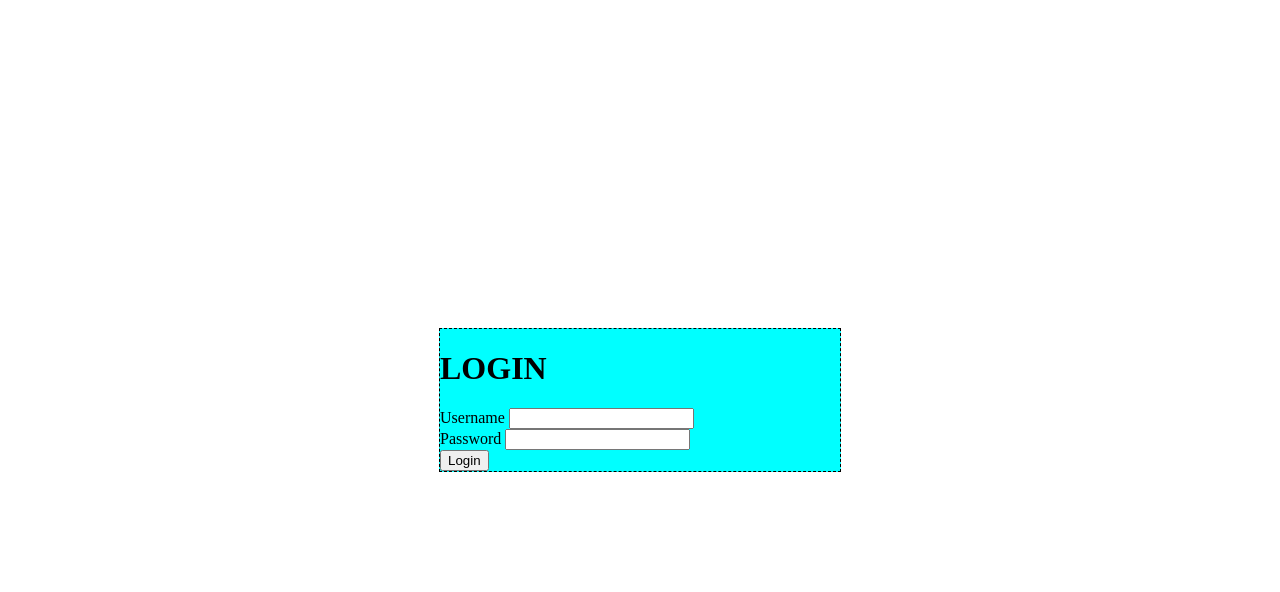
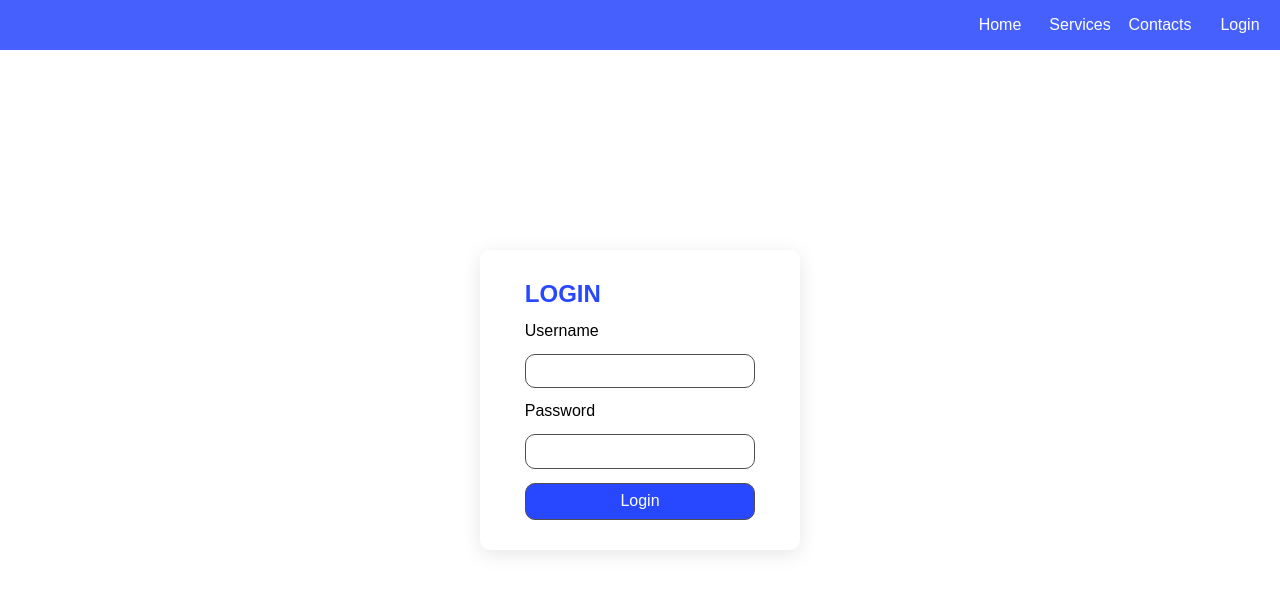
Before and after one commit to rayveerrr/training-repo, a plain HTML site: page form.html in a window 1280 px wide. Drawn offline with Linux system fonts and the light colour scheme.

Commit message:
add a navbar and login form

```diff
--- a/form.html
+++ b/form.html
@@ -7,20 +7,39 @@
     <link rel="stylesheet" href="styles.css">
 </head>
 <body>
+    <div class="header">
+        <div class="nav-bar">
+            <ul>
+                <li> <a href="#home">Home</a></li>
+                <li><a href="#services">Services</a></li>
+                <li class="contacts-dropdown">
+                    <a href="#contacts">Contacts</a>
+                    <ul class="contacts-menu">
+                        <li><a href="">facebook</a></li>
+                        <li><a href="">instagram</a></li>
+                        <li><a href="">tiktok</a></li>
+                    </ul>
+                </li>
+                <li><a href="#login">Login</a></li>
+            </ul>
+        </div>
+    </div>
     <div class="main">
         <form class="login-form">
-            <h1> LOGIN </h1>
+            <div class="form-container">
+                <h2> LOGIN </h2>
+                <label for="username">Username</label> <!-- the syntax "for=""" of a label can be used to immediately go the textbox without clicking the textbox itself by using the ID of the Textbox -->
                 <div>
-                <label for="username">Username</label>
                     <input type="text" name="username" id="username">
                 </div>
+                <label for="password">Password</label>
                 <div>
-                <label for="password">Password</label>
                     <input type="password" name="password" id="password">
                 </div>
                 <div>
                     <button type="submit">Login</button>
                 </div>
+            </div>
         </form>
     </div>
 </body>
--- a/styles.css
+++ b/styles.css
@@ -3,19 +3,171 @@ html, body {
     padding: 0;
     height: 100%;
     width: 100%;
+    box-sizing: border-box;
 }
 
+.header{
+    position: fixed;
+    top: 0;
+    left: 0;
+    height: 50px;
+    background-color:#4560fc;
+    width: 100%;
+}
+
+.header .nav-bar{
+    display: flex;
+    justify-content: flex-end;
+    height: 100%;
+}
+
+.header .nav-bar ul{
+    display: flex;
+    align-content: center;
+    justify-content: space-between; /* spacebetween only works if there is a assigned width */
+    list-style-type: none;
+    margin: 0;
+    padding: 0;
+    width: 25%;
+}
+
+.header .nav-bar ul li{
+    display: flex;
+    height: 100%;
+    flex-basis: 25%;
+}
+
+.header .nav-bar ul li a{
+    width: 100%;
+    height: 100%;
+    margin: auto;
+    text-align: center;
+    align-content: center;
+    font-family: sans-serif;
+    text-decoration: none;
+    color: #fff;
+}
+
+.header .nav-bar ul li a:hover{
+    text-decoration: underline;
+    background-color:#2848ff;
+}
+
+/* this is how to make a dropdown */
+.header .nav-bar ul .contacts-dropdown{
+    position: relative;
+}
+
+.header .nav-bar ul .contacts-dropdown .contacts-menu{
+    display: none; /* hides the ul list first */
+    position: absolute; /* always use with relative as parent */
+    top: 100%; /* this position the dropdown just right at the bottom of parent because it says 100% means 100% of height of the parent relative */
+    left: 0; /* always use left 0 or right 0 to give a specific position or placing */
+    background-color:#2848ff;
+    padding: 0;
+    min-width: 100%; /* sets the width of the dropdown relative to the parents width */
+    z-index: 1; /* always set the z-index to 1 to make sure that the dropdown is in front of the content */
+    margin: 0;
+}
+
+.header .nav-bar ul .contacts-dropdown:hover .contacts-menu{
+    display: block; /* block means it will this play the list new line each not inline */
+}
+
+.header .nav-bar ul .contacts-dropdown .contacts-menu li{
+    padding: 0;
+    margin: 0;
+}
+
+.header .nav-bar ul .contacts-dropdown .contacts-menu a{
+    color: #fff;
+    text-decoration: none;
+    padding: 0.5em;
+    width: 100%;
+    height: 100%;
+}
+
+.header .nav-bar ul .contacts-dropdown .contacts-menu a:hover{
+    color: #fff;
+    text-decoration: underline;
+    background-color: #4560fc;
+}
+
+/* this line is the one that put login-form into the center */
 .main{
     display:flex;
     flex-direction: column;
+    align-items: center;
+    justify-content: center;
     height: 100vh;
 }
+/* this line put the form-container into the center of login-form container*/
+.main .login-form{
+    display:flex;
+    flex-direction: column;
+    align-items: center;
+    justify-content: center;
+    background-color: #ffffff;
+    border-radius: 10px;
+    width: 25%;
+    height: 300px;
+    box-shadow: 0 4px 20px rgba(0, 0, 0, 0.1);
+}
 
-.login-form{
-    margin: auto;
-    background-color: aqua;
-    border: 1px;
-    border-color: black;
-    border-style: dashed;
-    width: 50vh;
+.main .login-form .form-container{
+    display: flex;
+    flex-direction: column;
+    justify-content: space-between;
+    height: 80%;
+    width: 90%;
+    margin:auto;
 }
+
+.main .login-form .form-container h2{
+    color: #2848ff;
+}
+
+.main .login-form .form-container label{
+    font-size: 1em;
+}
+
+.main .login-form .form-container label, h2{
+    margin: 0 10%;
+    font-family: sans-serif;
+}
+
+.main .login-form .form-container div{
+    display: flex;
+    flex-direction: column;
+    align-items: center;
+    width: 100%;
+}
+
+.main .login-form [type=text], [type=password]{
+    padding: 3%;
+    font-size: 0.8em;
+    width: 80%;
+    border-radius: 10px;
+    border: 1px, solid, #524d4d;
+    box-sizing: border-box;
+}
+
+.main .login-form [type=submit]{
+    padding: 3%;
+    font-size: 1em;
+    color: #fff;
+    width: 80%;
+    background-color: #2848ff;
+    border-radius: 10px;
+    border: 1px, solid, #524d4d;
+    box-sizing: border-box;
+    cursor: pointer;
+}
+
+.main .login-form [type=submit]:hover{
+    background-color: #4560fc;
+}
+
+.main .login-form [type=text]:focus, [type=password]:focus{
+    outline-color: #2848ff;
+}
```
Lines whose indentation alone changed are shown as unchanged.
